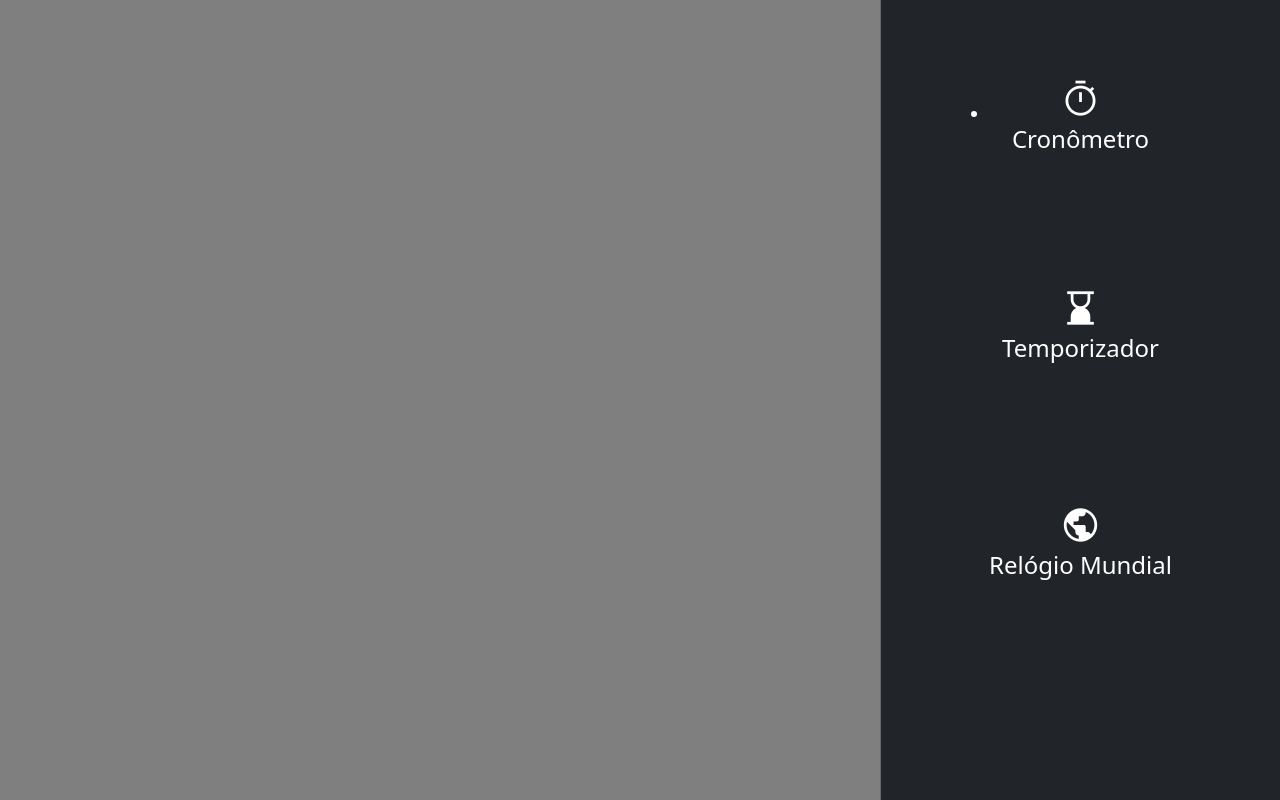
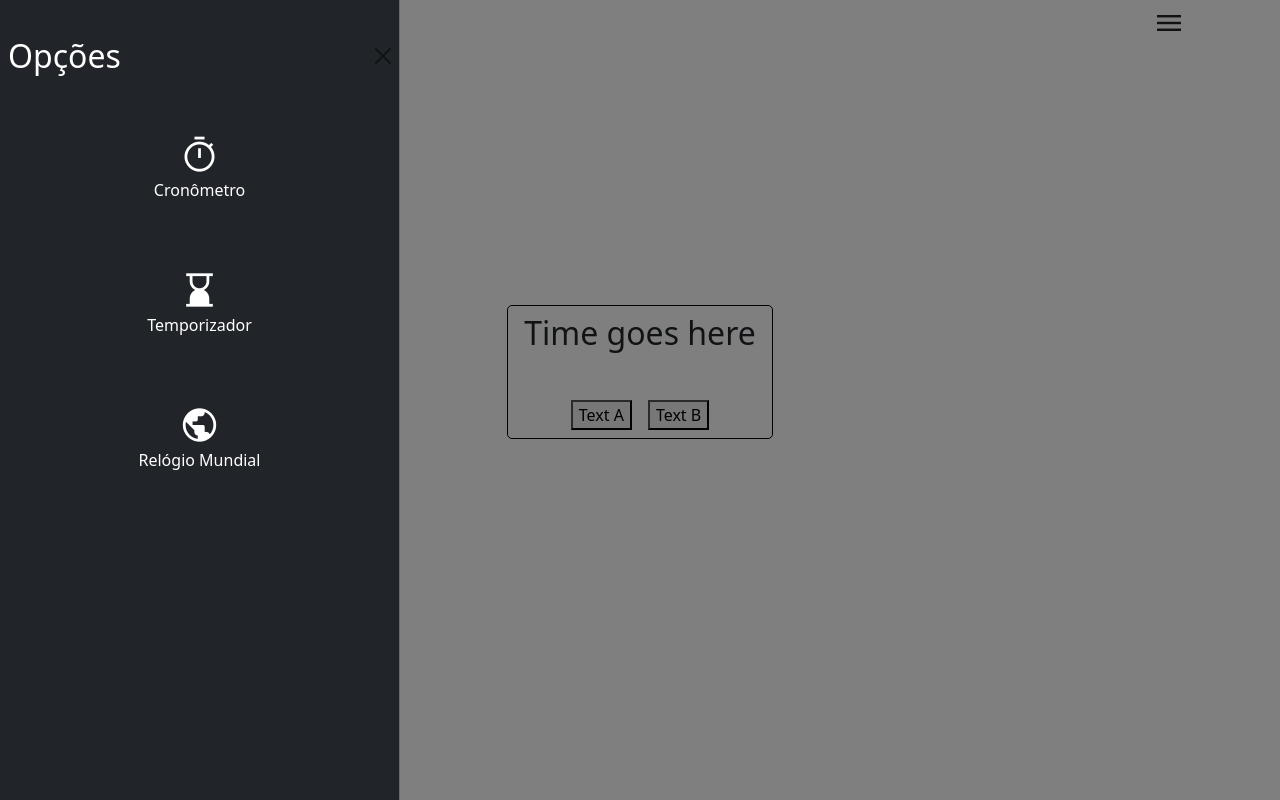
Before and after one commit to yagocdj/projetoLS, a plain HTML site: page index.html in a window 1280 px wide. Drawn offline with nearby package versions, Linux system fonts and the light colour scheme.

Commit message:
Ajustando o main do index.html

```diff
--- a/css/style.css
+++ b/css/style.css
@@ -1,11 +1,25 @@
 /* Variables */
 :root {
     --gray-1: #262626;
+}
+
+main {
+    height: 80vh;
+    width: 100vw;
 }
 
 #offcanvas{
     max-width: 40%;
 }
 
+.lighter-color:hover {
+    background-color: #555;
+}
+
+.time-card {
+    border: 1px solid black;
+    border-radius: 5px;
+}
+
 /* #header{
 } */
--- a/index.html
+++ b/index.html
@@ -17,36 +17,45 @@
                 <span class="material-symbols-outlined fs-2">Menu</span>
             </button>
         </div>
-        <div class="offcanvas offcanvas-end show text-bg-dark pt-4" data-bs-scroll="true" tabindex="-1" id="offcanvas">
+        <!-- offcanvas component -->
+        <div class="offcanvas offcanvas-start show text-bg-dark pt-4" data-bs-scroll="true" tabindex="-1" id="offcanvas">
+            <div class="offcanvas-header p-2">
+                <h2 class="offcanvas-title" id="offcanvasLabel">Opções</h2>
+                <button type="button" class="btn-close text-reset" data-bs-dismiss="offcanvas" aria-label="Close"></button>
+            </div>
             <div class="offcanvas offcanvas-body"></div>
-                <nav class="d-flex justify-content-center">
-                    <ul class=" ps-0 d-grid" style="row-gap: 1.5rem;">
-                        <button class="btn btn-dark">
-                            <li class="text-white mt-5 mb-5">
-                                <span class="material-symbols-outlined fs-1">
-                                    Timer
-                                </span>
-                                <h2 class="fs-4">Cronômetro</h2>
-                            </li>
-                        </button>
-                        <li class="btn text-white mt-5 mb-5">
+                <nav class="d-flex justify-content-between">
+                    <ul class=" ps-0 d-grid mt-3 w-100" style="row-gap: 1.5rem;">
+                        <li class="btn text-white mt-4 lighter-color">
+                            <span class="material-symbols-outlined fs-1">
+                                Timer
+                            </span>
+                            <h3 class="fs-6"><a href="#" class="nav-link">Cronômetro</a></h3>
+                        </li>
+                        <li class="btn text-white mt-4 lighter-color">
                             <span class="material-symbols-outlined fs-1">
                                 Hourglass_bottom
                             </span>
-                            <h2 class="fs-4">Temporizador</h2>
+                            <h3 class="fs-6"><a href="#" class="nav-link">Temporizador</a></h3>
                         </li>
-                        <li class="btn text-white mt-5 mb-5">
+                        <li class="btn text-white mt-4 lighter-color">
                             <span class="material-symbols-outlined fs-1">
                                 Public
                             </span>
-                            <h2 class="fs-4">Relógio Mundial</h2>
+                            <h3 class="fs-6"><a href="#" class="nav-link">Relógio Mundial</a></h3>
                         </li>
                     </ul>
                 </nav>
             </div>
-        </div>
-        <main>
-
+            <!-- offcanvas component end -->
+        <main class="container d-flex flex-row justify-content-center align-items-center">
+            <div class="time-card px-3 py-2">
+                <h2>Time goes here</h2>
+                <div class="d-flex justify-content-center gap-3 mt-5">
+                    <button type="button" id="start-count">Text A</button>
+                    <button type="button" id="reset-count">Text B</button>
+                </div>
+            </div>
         </main>
 
         <footer>
```
